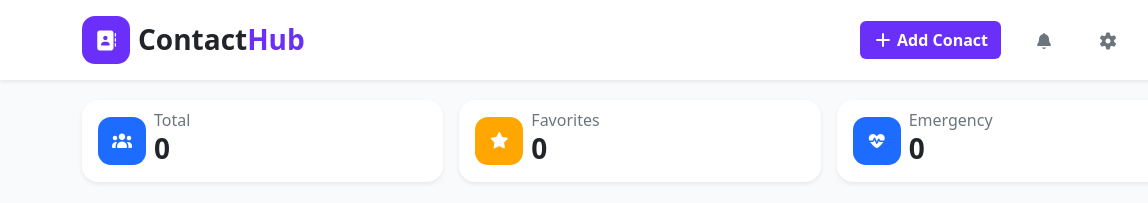
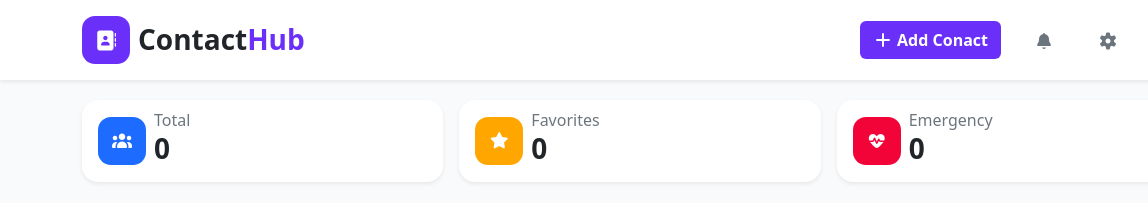
Before and after one commit to Eng-Anas-web/ContactHub, a plain HTML site: page ContactHub/index.html in a window 1280 px wide. Shown: the top 203 px of the page, 0-1148 px from the left. Drawn offline with Linux system fonts and the light colour scheme; some packages are replaced by stand-ins of ours; a script that the page names is missing.

Commit message:
Update style.css

```diff
--- a/ContactHub/css/style.css
+++ b/ContactHub/css/style.css
@@ -62,7 +62,8 @@ body {
   border-radius: 13px;
 }
 
-.nav-footer-2 {
+.nav-footer-2,
+.nav-header-8{
   background-color: #f30438;
 }
 
```
